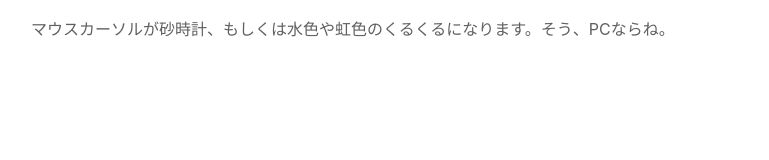
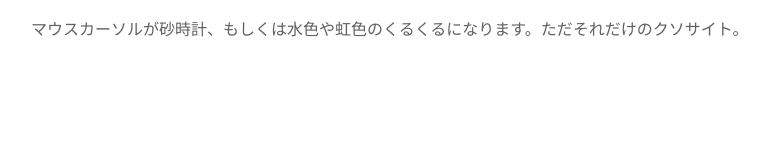
Before and after one commit to r-40021/kurukuru, a plain HTML site: page index.html in a window 1280 px wide. Shown: the whole page, without its empty margins (97-866 px from the left). Drawn offline with Linux system fonts and the light colour scheme.

Commit message:
Update index.html

```diff
--- a/index.html
+++ b/index.html
@@ -39,14 +39,6 @@
                 /*Android*/
                 "Arial",
                 /*Windowsの欧文*/
-                "Hiragino Kaku Gothic ProN",
-                /*Macのヒラギノ*/
-                "Yu Gothic Medium",
-                /*Windows8.1以上は游ゴシック*/
-                YuGothic,
-                /*Macの游ゴシック*/
-                Meiryo,
-                /*游ゴシックが入っていないWindows*/
                 sans-serif;
             color: #606060;
             line-height: 1.7;
@@ -88,7 +80,7 @@
 <body>
     <div class="waitArea">
         <div class="container">
-            <p>マウスカーソルが砂時計、もしくは水色や虹色のくるくるになります。そう、PCならね。</p>
+            <p>マウスカーソルが砂時計、もしくは水色や虹色のくるくるになります。ただそれだけのクソサイト。</p>
         </div>
     </div>
     <script>
```
